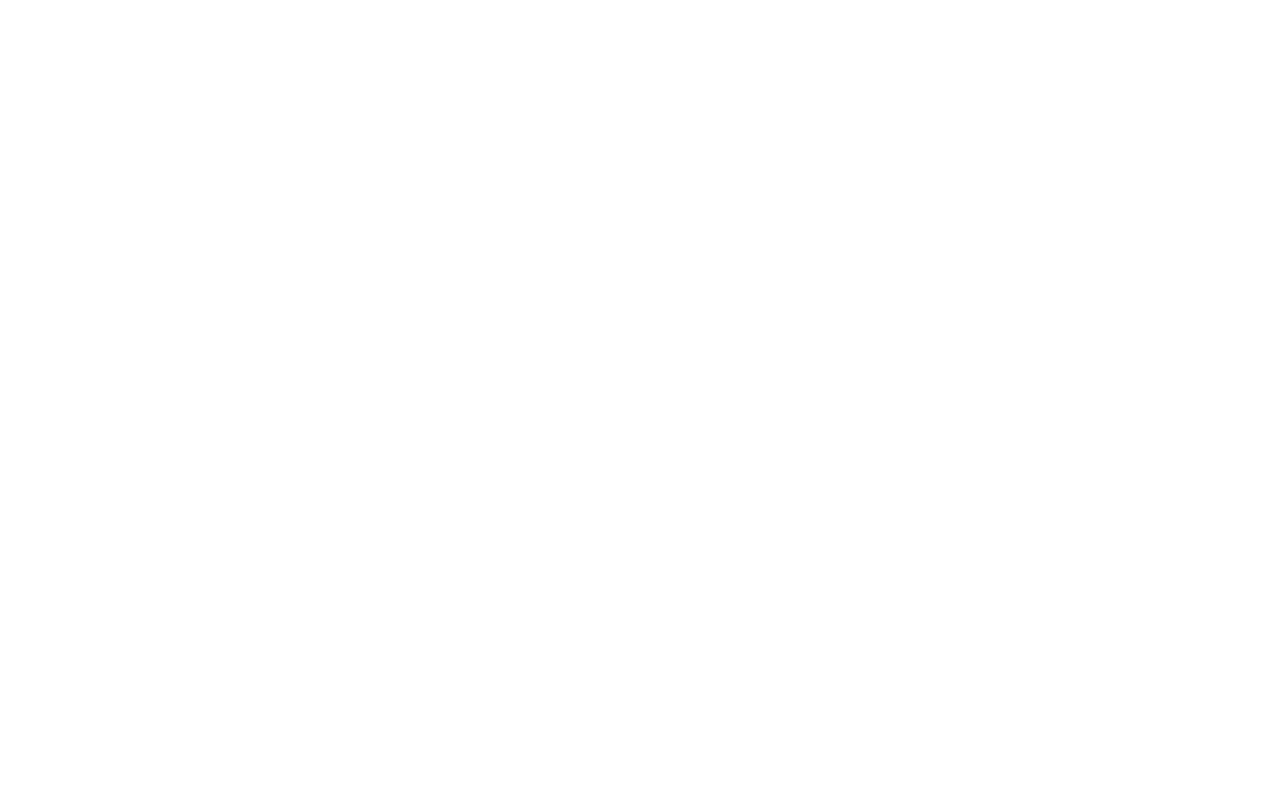
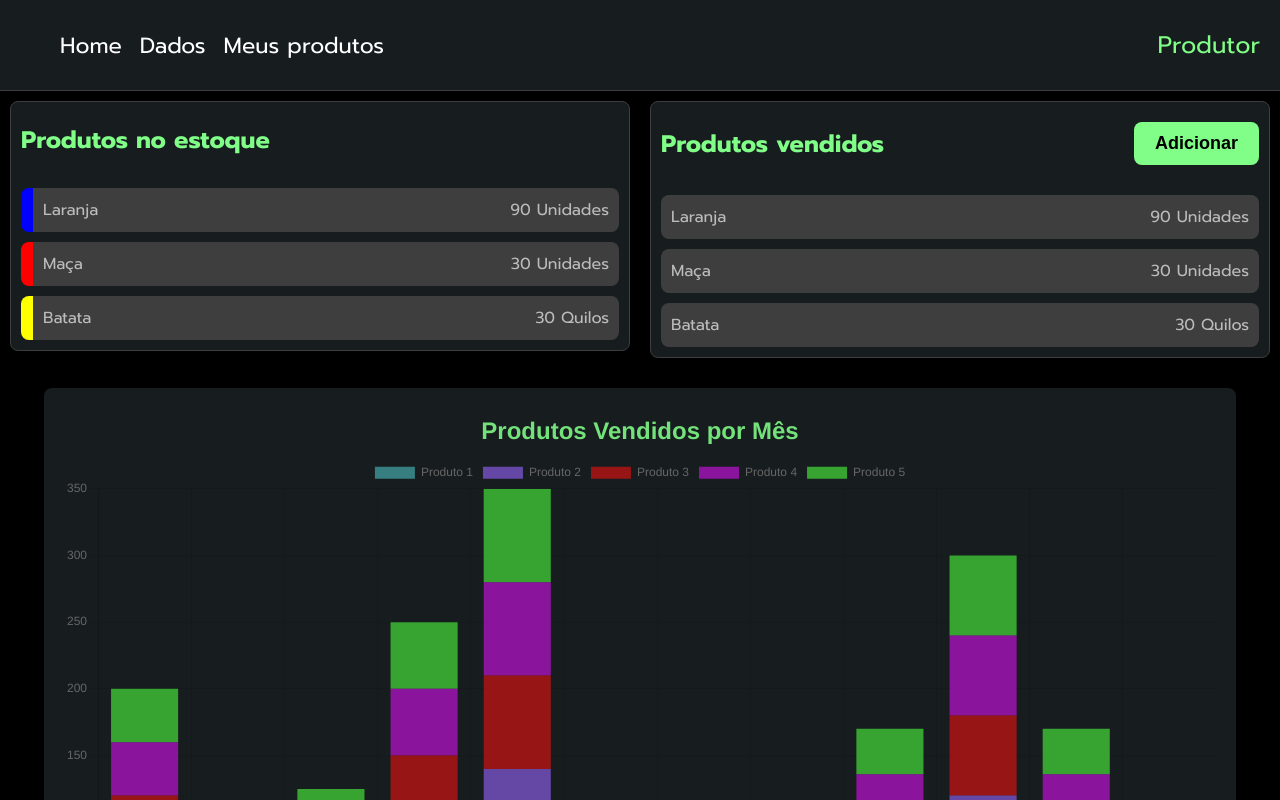
Before and after one commit to eduardojfronza/FIAP-Sprint-2, a React (Create React App) app: page /producer/data in a window 1280 px wide. Before the commit this address had no page. Shown: the top 800 px of the page. Built offline with nearby package versions, Linux system fonts and the light colour scheme.

Commit message:
feat: add producer initial page

```diff
--- a/src/App.js
+++ b/src/App.js
@@ -2,18 +2,21 @@
 import Login from "./routes/Login";
 import Register from "./routes/Register";
 import Merchant from "./routes/Home/Merchant";
-import Producer from "./routes/Home/Producer";
-import DataProducer from "./routes/Home/Producer/Data";
+import ProducerHome from "./routes/Producer";
+import ProducerData from "./routes/Producer/Data";
+import ProducerProducts from "./routes/Producer/Products";
 
 function App() {
   return (
     <BrowserRouter>
       <Routes>
-        <Route path="/" element={<Login/>} />
+        <Route path="/" element={<Login />} />
+        <Route path="/merchant" element={<Merchant />} />
+        <Route path="/producer" element={<ProducerHome />} />
+        <Route path="/producer/data" element={<ProducerData />} />
+        <Route path="/producer/products" element={<ProducerProducts />} />
         <Route path="/register" element={<Register />} />
-        <Route path="/home/merchant" element={<Merchant />} />
-        <Route path="/home/producer" element={<Producer />} />
-        <Route path="/home/producer/data" element={<DataProducer />} />
+        <Route path="/dashboard" element="" />
       </Routes>
     </BrowserRouter>
   );
--- a/src/components/Header.jsx
+++ b/src/components/Header.jsx
@@ -1,37 +1,46 @@
-import { Link } from 'react-router-dom'
-import '../styles/Header.css'
+import { Link } from "react-router-dom";
+import "../styles/Header.css";
 
 function Header(props) {
   function Elements(user) {
     switch (user) {
       case "Produtor":
-                return <>
+        return (
+          <>
             <header className="header">
-                        <nav className='navigation-producer'>
+              <nav className="navigation-producer">
                 <ul>
-                                <li><Link to={'/home/producer'}>Home</Link></li>
-                                <li><Link to={'/home/producer/data'}>Dados</Link></li>
-                                <li><Link>Meus produtos</Link></li>
+                  <li>
+                    <Link to="/producer">Home</Link>
+                  </li>
+                  <li>
+                    <Link to="/producer/data">Dados</Link>
+                  </li>
+                  <li>
+                    <Link to="/producer/products">Meus produtos</Link>
+                  </li>
                 </ul>
               </nav>
               <p>Produtor</p>
             </header>
           </>
+        );
       case "Comerciante":
-                return <>
+        return (
+          <>
             <header className="header">
-                        <div className='navigation-merchant'>
+              <div className="navigation-merchant">
                 <p>Comerciante</p>
               </div>
             </header>
           </>
+        );
       default:
-                return {}
+        return null;
     }
   }
 
-    return Elements(props.user)
-
+  return Elements(props.user);
 }
 
-export default Header
+export default Header;
--- /dev/null
+++ b/src/routes/Producer/Data/index.jsx
@@ -0,0 +1,92 @@
+import Button from "../../../components/Button";
+import ProductsChart from "../../../components/Chart";
+import Header from "../../../components/Header";
+import "../../../styles/Home/data-merchant.css";
+
+const stockProducts = [
+  {
+    name: "Laranja",
+    amount: "90 Unidades",
+  },
+  {
+    name: "Maça",
+    amount: "30 Unidades ",
+  },
+  {
+    name: "Batata",
+    amount: "30 Quilos",
+  },
+];
+
+const colors = [
+  {
+    color: "blue",
+  },
+  {
+    color: "red",
+  },
+  {
+    color: "yellow",
+  },
+];
+
+function ProducerData() {
+  return (
+    <>
+      <Header user={"Produtor"} />
+
+      <main>
+        <section className="container_data">
+          <div className="data-info">
+            <div className="card_data container_stock_products">
+              <div className="header_card_data">
+                <h2>Produtos no estoque</h2>
+              </div>
+
+              <div className="list_items_data">
+                <ul>
+                  {stockProducts.map((product, index) => (
+                    <li
+                      key={index}
+                      style={{
+                        borderLeft: `12px solid ${
+                          colors[index % colors.length].color
+                        }`,
+                      }}
+                    >
+                      <p>{product.name}</p>
+                      <span>{product.amount}</span>
+                    </li>
+                  ))}
+                </ul>
+              </div>
+            </div>
+
+            <div className="card_data container_sold_products">
+              <div className="header_card_data">
+                <h2>Produtos vendidos</h2>
+                <Button type="button" children="Adicionar" variant="primary" />
+              </div>
+
+              <div className="list_items_data">
+                <ul>
+                  {stockProducts.map((product, index) => (
+                    <li key={index}>
+                      <p>{product.name}</p>
+                      <span>{product.amount}</span>
+                    </li>
+                  ))}
+                </ul>
+              </div>
+            </div>
+          </div>
+          <div className="Chart_data">
+            <ProductsChart />
+          </div>
+        </section>
+      </main>
+    </>
+  );
+}
+
+export default ProducerData;
--- /dev/null
+++ b/src/routes/Producer/Products/index.jsx
@@ -0,0 +1,16 @@
+import Header from "../../../components/Header";
+import "../../../styles/Home/data-merchant.css";
+
+function ProducerProducts() {
+  return (
+    <>
+      <Header user={"Produtor"} />
+
+      <main>
+        <section className="container_data"></section>
+      </main>
+    </>
+  );
+}
+
+export default ProducerProducts;
--- /dev/null
+++ b/src/routes/Producer/index.jsx
@@ -0,0 +1,81 @@
+import Header from "../../components/Header";
+import "../../styles/Home/data-merchant.css";
+
+const marketProducts = [
+  {
+    name: "Arroz",
+    amount: "90 Unidades",
+  },
+  {
+    name: "Feijão",
+    amount: "30 Unidades",
+  },
+];
+
+const markets = [
+  {
+    products: [
+      {
+        name: "Laranja",
+        amount: "90 Unidades",
+      },
+      {
+        name: "Maçã",
+        amount: "30 Unidades",
+      },
+    ],
+    status: "open",
+  },
+  {
+    products: marketProducts,
+    status: "open",
+  },
+  {
+    products: marketProducts,
+    status: "negotiating",
+  },
+];
+
+function ProducerHome() {
+  return (
+    <>
+      <Header user="Produtor" />
+
+      <main>
+        <section className="container_data">
+          <h1>hello producer</h1>
+
+          <div className="data-info">
+            {markets.map((market, marketIndex) => (
+              <div
+                className="card_data container_stock_products"
+                key={marketIndex}
+              >
+                <div className="header_card_data">
+                  <h2>Comércio {marketIndex + 1}</h2>
+                </div>
+                <div className="list_items_data">
+                  <ul>
+                    {market.products.map((product, productIndex) => (
+                      <li key={productIndex}>
+                        <p>{product.name}</p>
+                        <span>{product.amount}</span>
+                      </li>
+                    ))}
+                  </ul>
+                </div>
+                {market.status === "negotiating" && (
+                  <div className="negotiating">
+                    <p>Em negociação</p>
+                  </div>
+                )}
+              </div>
+            ))}
+          </div>
+        </section>
+      </main>
+    </>
+  );
+}
+
+export default ProducerHome;
--- a/src/routes/Register/index.jsx
+++ b/src/routes/Register/index.jsx
@@ -1,40 +1,42 @@
-import Button from '../../components/Button'
-import Input from '../../components/Input'
-import Select from '../../components/Select'
-import '../../styles/Login.css'
+import { redirect } from "react-router-dom";
+import Button from "../../components/Button";
+import Input from "../../components/Input";
+import Select from "../../components/Select";
+import "../../styles/Login.css";
 
-export const USERS = ['Comerciante', 'Produtor']
+export const USERS = ["Comerciante", "Produtor"];
 
 function Register() {
   function Submit(event) {
-        event.preventDefault()
+    event.preventDefault();
 
-        return window.location.href = '/'
+    redirect("/");
   }
-
 
   return (
     <main>
-            <section className='login_container'>
+      <section className="login_container">
         <div>
           <form onSubmit={Submit}>
-                        <h1>Seja <span>bem vindo(a)</span>, para cadastrar informe seus dados</h1>
+            <h1>
+              Seja <span>bem vindo(a)</span>, para cadastrar informe seus dados
+            </h1>
 
-                        <div className='inputs'>
+            <div className="inputs">
               <Select type="text" placeholder="teste" options={USERS} />
               <Input type="text" placeholder="Digite seu nome" />
               <Input type="text" placeholder="Digite seu cpf ou cnpj" />
               <Input type="text" placeholder="Digite sua senha" />
             </div>
 
-                        <div className='buttons'>
+            <div className="buttons">
               <Button type="submit" children="Entrar" variant="primary" />
             </div>
           </form>
         </div>
       </section>
     </main>
-    )
+  );
 }
 
-export default Register
+export default Register;
--- a/src/styles/Home/data-merchant.css
+++ b/src/styles/Home/data-merchant.css
@@ -10,9 +10,10 @@
 }
 
 .card_data {
+  position: relative;
   height: fit-content;
-    background-color: #171D1F;
-    border: 1px solid #3E3E3F;
+  background-color: #171d1f;
+  border: 1px solid #3e3e3f;
   border-radius: 8px;
   margin: 10px;
 
@@ -25,8 +26,30 @@
     align-items: center;
     justify-content: space-between;
     padding: 20px 10px;
-        color: #81FE88;
+    color: #81fe88;
+  }
 
+  div.negotiating {
+    position: absolute;
+    inset: 0;
+    background-color: rgba(188, 188, 188, 0.4);
+    border: 1px solid #3e3e3f;
+    border-radius: 8px;
+  }
+
+  .negotiating p {
+    background-color: #ed4b4e;
+    color: #132e35;
+    position: absolute;
+    top: 50%;
+    left: 0;
+    right: 0;
+    border-radius: 8px;
+    padding: 20px 0;
+    transform: translateY(-50%);
+    text-align: center;
+    font-weight: 600;
+    font-size: 18px;
   }
 }
 
@@ -39,19 +62,17 @@
       list-style: none;
 
       li {
-                background-color: #3E3E3F;
-                color: #BCBCBC;
+        background-color: #3e3e3f;
+        color: #bcbcbc;
 
         display: flex;
         justify-content: space-between;
         border-radius: 8px;
 
-
         margin: 10px;
         padding: 10px;
       }
     }
-
 
     button {
       font-weight: 600;
@@ -60,11 +81,10 @@
       right: 10px;
       border: none;
       border-radius: 4px;
-            background-color: #ED4B4E;
+      background-color: #ed4b4e;
     }
   }
 }
-
 
 .container_sold_products {
   .list_items_data {
@@ -75,8 +95,8 @@
       list-style: none;
 
       li {
-                background-color: #3E3E3F;
-                color: #BCBCBC;
+        background-color: #3e3e3f;
+        color: #bcbcbc;
 
         display: flex;
         justify-content: space-between;
@@ -101,7 +121,6 @@
         border-radius: 4px;
       }
     }
-
   }
 }
 
@@ -110,13 +129,13 @@
   width: 90%;
   margin-top: 20px;
   padding: 20px;
-    background-color: #171D1F;
+  background-color: #171d1f;
   border-radius: 8px;
   height: 90%;
 }
 
-.data-info{
+.data-info {
   width: 100%;
   display: flex;
-    flex-direction: row ;
+  flex-direction: row;
 }
```
Also changed, not shown: src/routes/Login/index.jsx (+35 -19 lines). Lines whose indentation alone changed are shown as unchanged.
